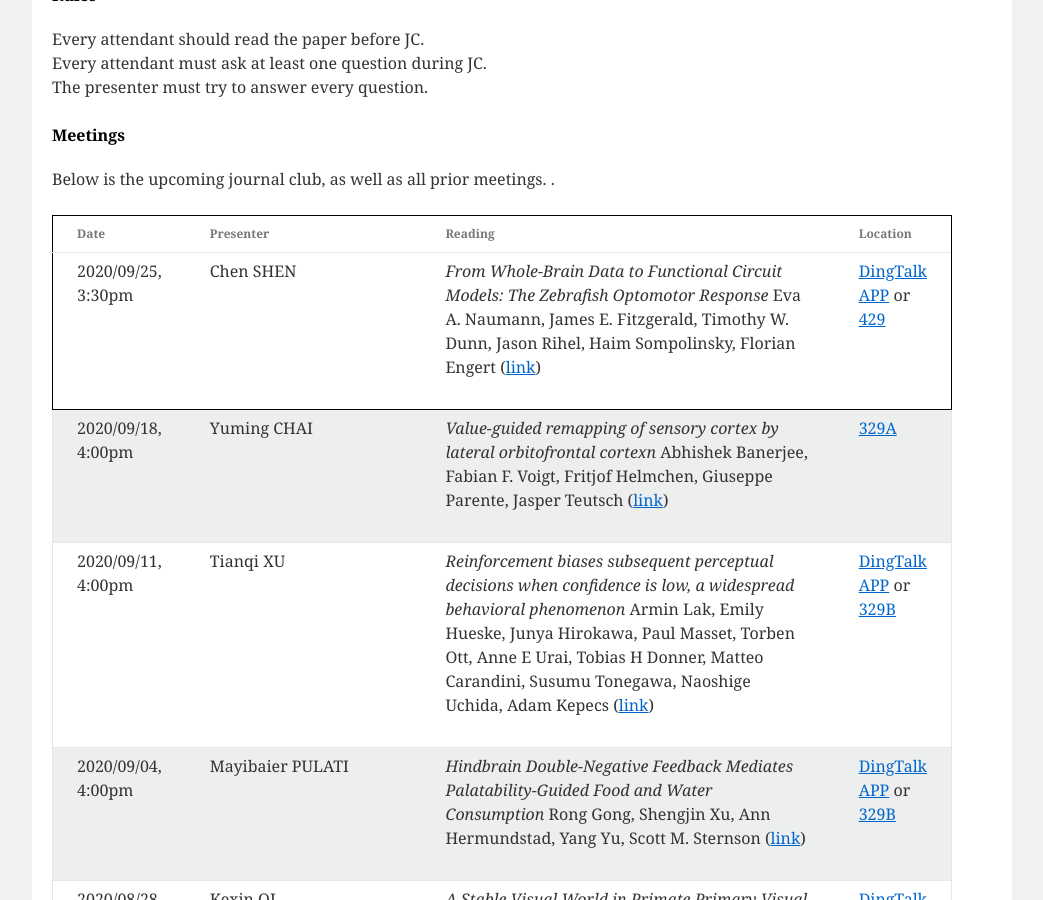
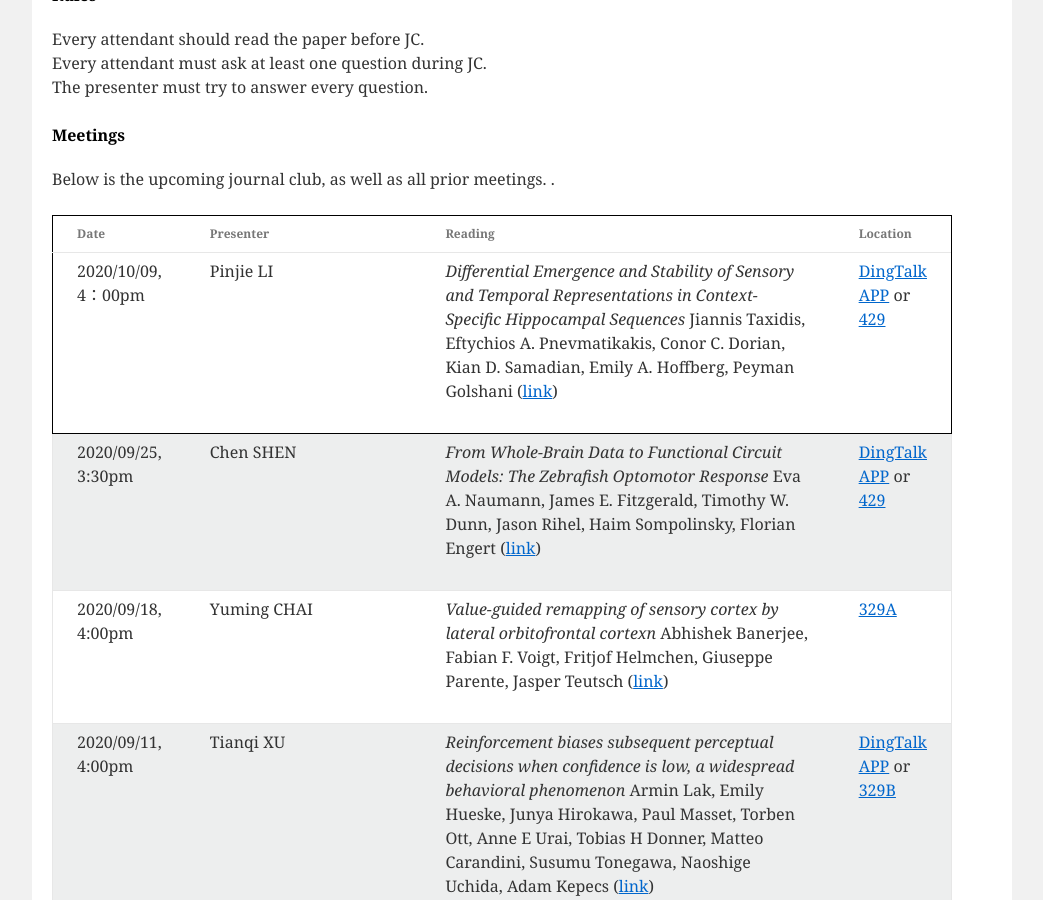
Before and after one commit to CNeuroUSTC/CNeuroUSTC.github.io, a Jekyll site: the page built from index.html, in a window 1280 px wide and 900 px high, scrolled down 879 px. Shown: the whole window, without its empty margins (118-1161 px from the left). Built offline with Jekyll 4.4.1, drawn with Linux system fonts in a browser that asks for light colours.

Commit message:
paper: "Differential Emergence and Stability of Sensory and Temporal Representations in Context-Specific Hippocampal Sequences"   url: "https://www.sciencedirect.com/science/article/pii/S0896627320306590?dgcid=rss_sd_all#app2"   pdf: "None"   authors: "Jiannis Taxidis, Eftychios A. Pnevmatikakis, Conor C. Dorian, Kian D. Samadian, Emily A. Hoffberg, Peyman Golshani"   location: <a href="https://github.com/CNeuroUSTC/CNeuroUSTC.github.io/blob/master/dt.jpeg">DingTalk APP</a> or <a href="https://map.baidu.com/search/%E4%B8%AD%E5%9B%BD%E7%A7%91%E5%AD%A6%E6%8A%80%E6%9C%AF%E5%A4%A7%E5%AD%A6(%E8%A5%BF%E6%A0%A1%E5%8C%BA)-%E7%94%9F%E5%91%BD%E7%A7%91%E5%AD%A6%E5%A4%A7%E6%A5%BC/@13054067.545,3720295.44,19z?querytype=s&da_src=shareurl&wd=%E4%B8%AD%E5%9B%BD%E7%A7%91%E5%AD%A6%E6%8A%80%E6%9C%AF%E5%A4%A7%E5%AD%A6(%E8%A5%BF%E6%A0%A1%E5%8C%BA)-%E7%94%9F%E5%91%BD%E7%A7%91%E5%AD%A6%E5%A4%A7%E6%A5%BC&c=127&src=0&wd2=%E5%90%88%E8%82%A5%E5%B8%82%E8%9C%80%E5%B1%B1%E5%8C%BA&pn=0&sug=1&l=13&b=(13043472.77821802,3712418.4285550946;13063946.357629184,3730135.2423363887)&from=webmap&biz_forward=%7B%22scaler%22:2,%22styles%22:%22pl%22%7D&sug_forward=f2f7c92a9921ecdbb54f5426&device_ratio=2">429</a>

```diff
--- a/_data/meeting_info.yml
+++ b/_data/meeting_info.yml
@@ -1,3 +1,11 @@
+- presenter: Pinjie LI
+  date: 2020/10/09, 4：00pm
+  paper: "Differential Emergence and Stability of Sensory and Temporal Representations in Context-Specific Hippocampal Sequences"
+  url: "https://www.sciencedirect.com/science/article/pii/S0896627320306590?dgcid=rss_sd_all#app2"
+  pdf: "None"
+  authors: "Jiannis Taxidis, Eftychios A. Pnevmatikakis, Conor C. Dorian, Kian D. Samadian, Emily A. Hoffberg, Peyman Golshani"
+  location: <a href="https://github.com/CNeuroUSTC/CNeuroUSTC.github.io/blob/master/dt.jpeg">DingTalk APP</a> or <a href="https://map.baidu.com/search/%E4%B8%AD%E5%9B%BD%E7%A7%91%E5%AD%A6%E6%8A%80%E6%9C%AF%E5%A4%A7%E5%AD%A6(%E8%A5%BF%E6%A0%A1%E5%8C%BA)-%E7%94%9F%E5%91%BD%E7%A7%91%E5%AD%A6%E5%A4%A7%E6%A5%BC/@13054067.545,3720295.44,19z?querytype=s&da_src=shareurl&wd=%E4%B8%AD%E5%9B%BD%E7%A7%91%E5%AD%A6%E6%8A%80%E6%9C%AF%E5%A4%A7%E5%AD%A6(%E8%A5%BF%E6%A0%A1%E5%8C%BA)-%E7%94%9F%E5%91%BD%E7%A7%91%E5%AD%A6%E5%A4%A7%E6%A5%BC&c=127&src=0&wd2=%E5%90%88%E8%82%A5%E5%B8%82%E8%9C%80%E5%B1%B1%E5%8C%BA&pn=0&sug=1&l=13&b=(13043472.77821802,3712418.4285550946;13063946.357629184,3730135.2423363887)&from=webmap&biz_forward=%7B%22scaler%22:2,%22styles%22:%22pl%22%7D&sug_forward=f2f7c92a9921ecdbb54f5426&device_ratio=2">429</a>
+
 - presenter: Chen SHEN
   date: 2020/09/25, 3:30pm
   paper: "From Whole-Brain Data to Functional Circuit Models: The Zebrafish Optomotor Response"
```
